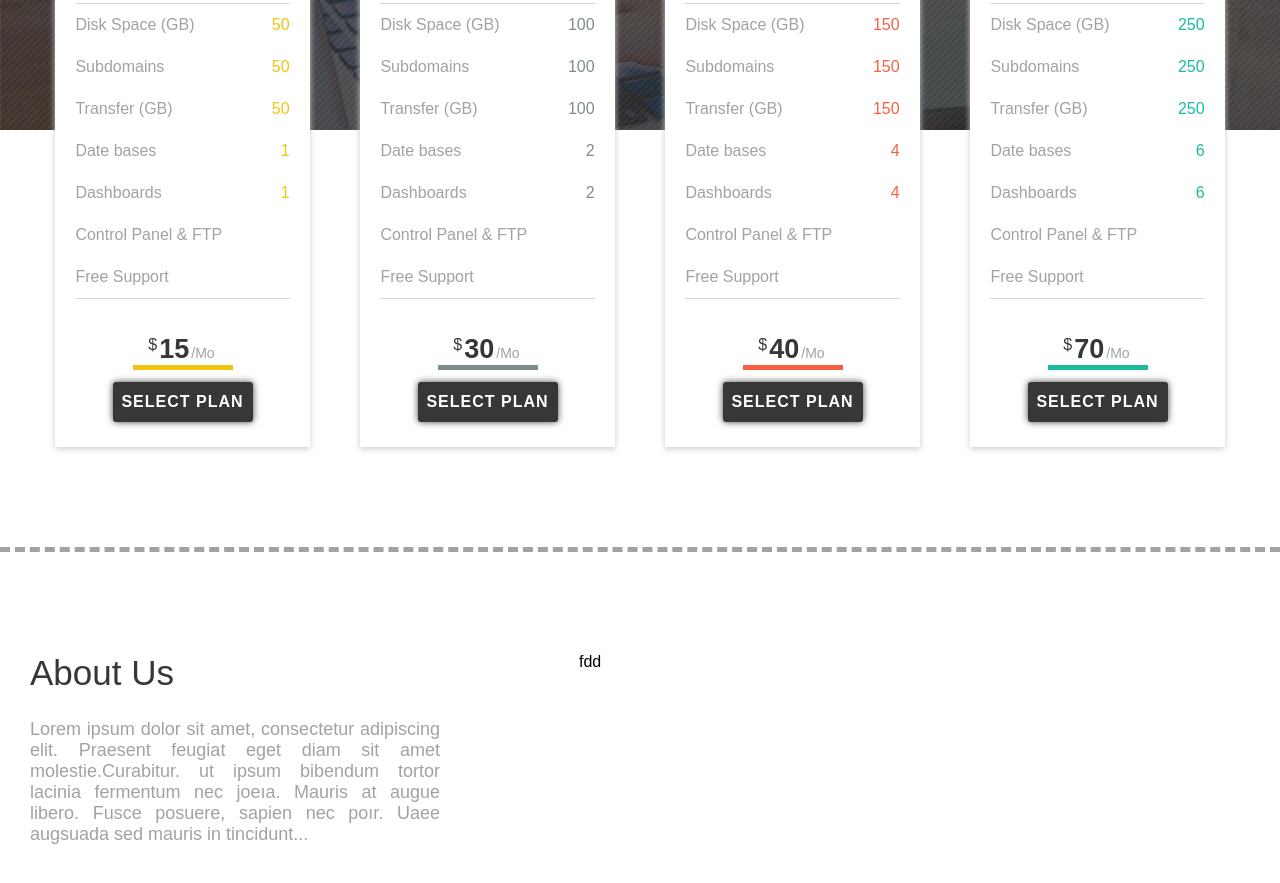
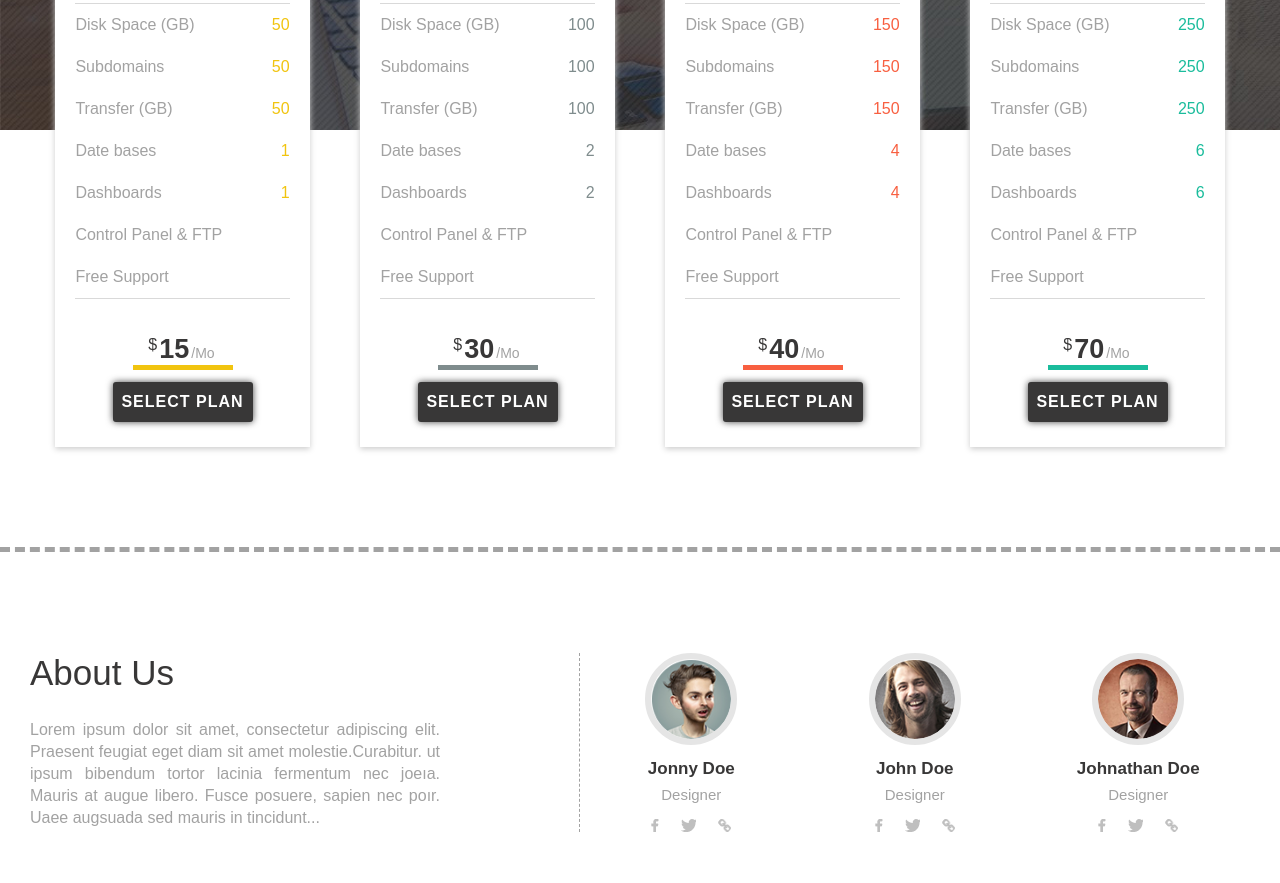
Before and after one commit to Prudkiy/ghost, a website: page public/index.html in a window 1280 px wide. Shown: the part 1636-2519 px from the top of the page. Drawn offline with nearby package versions, Linux system fonts and the light colour scheme.

Commit message:
finish - about

```diff
--- a/public/index.html
+++ b/public/index.html
@@ -190,7 +190,36 @@
                 </p>
             </div>
             <div class="about__right">
-                fdd
+                <div class="about__block">
+                    <div class="about__photo about__photo1"></div>
+                    <h4>Jonny Doe</h4>
+                    <h5>Designer</h5>
+                    <div class="about__social">
+                            <div class="about__social__facebook"></div>
+                            <div class="about__social__twiter"></div>
+                            <div class="about__social__link"></div>
+                    </div>
+                </div>
+                <div class="about__block">
+                    <div class="about__photo about__photo2"></div>
+                    <h4>John Doe</h4>
+                    <h5>Designer</h5>
+                    <div class="about__social">
+                            <div class="about__social__facebook"></div>
+                            <div class="about__social__twiter"></div>
+                            <div class="about__social__link"></div>
+                    </div>
+                </div>
+                <div class="about__block">
+                    <div class="about__photo about__photo3"></div>
+                    <h4>Johnathan Doe</h4>
+                    <h5>Designer</h5>
+                    <div class="about__social">
+                            <div class="about__social__facebook"></div>
+                            <div class="about__social__twiter"></div>
+                            <div class="about__social__link"></div>
+                    </div>
+                </div>
             </div>
         </div>
 
--- a/src/scss/about.scss
+++ b/src/scss/about.scss
@@ -6,22 +6,118 @@
     display: flex;
     width: 100%;
     padding-bottom: 110px;
+    @include mobile {
+        flex-direction: column;
+    }
     &__left {
         width: 45%;
+        border-right: 1px dashed $colorGrayDiscription;
+        @include mobile {
+            width: 100%;
+            border: none;
+            margin-bottom: 30px;
+        }
         h3 {
             font-size: 35px;
             color: $colorBgBlackHeadline;
             margin-bottom: 26px;
+            @include mobile {
+                text-align: center;
+            }
         }
         p {
-            font-size: 18px;
+            font-size: 16px;
+            line-height: 22px;
             text-align: justify;
-            font-weight: normal;
+            font-weight: 100;
+            font-family: Arial;
             color: $colorGrayDiscription;
             width: 410px;
+            @include mobile {
+                text-align: center;
+                width: 100%;
+            }
         }
     }
     &__right {
         width: 55%;
+        display: flex;
+        justify-content: space-around;
+        @include mobile {
+            width: 100%;
+            flex-direction: column;
+            justify-content: center;
+        }
+    }
+    &__block {
+        width: 130px;
+        text-align: center;
+        @include mobile {
+            width: 100%;
+            margin-bottom: 40px;
+        }
+        h4 {
+            font-size: 17px;
+            color: $colorBgBlackHeadline;
+            margin-top: 14px;
+            font-weight: bold;
+        }
+        h5 {
+            margin-top: 7px;
+            color: $colorGrayDiscription;
+            font-size: 15px;
+        }
+    }
+    &__photo {
+        width: 80px;
+        height: 80px;
+        margin: 0 auto;
+        background-size: 100% 100%;
+        background-position: center center;
+        background-repeat: no-repeat;
+        border: 6px solid #E5E5E5;
+        border-radius: 50%;
+    }
+    &__photo1 {
+        background-image: url('../img/photo1.png');
+    }
+    &__photo2 {
+        background-image: url('../img/photo2.png');
+    }
+    &__photo3 {
+        background-image: url('../img/photo3.png');
+    }
+    &__social {
+        display: flex;
+        width: 80px;
+        margin: 16px auto 0;
+        justify-content: space-between;
+        div {
+            height: 13px;
+            background-size: 100% 100%;
+            background-repeat: no-repeat;
+            cursor: pointer;
+        }
+        &__facebook {
+            width: 8px;
+            background-image: url('../img/icon-facebook.png');
+            &:hover {
+                background-image: url('../img/facebook_hover.png');
+            }
+        }
+        &__twiter {
+            width: 15px;
+            background-image: url('../img/icon-twit.png');
+            &:hover {
+                background-image: url('../img/twiter_hover.png');
+            }
+        }
+        &__link {
+            width: 13px;
+            background-image: url('../img/icon-link.png');
+            &:hover {
+                background-image: url('../img/link_hover.png');
+            }
+        }
     }
 }
```
Also changed, not shown: public/css/bundle.min.css, public/img/eye-false.png (deleted), public/img/eye-true.png (deleted), public/img/facebook_hover.png (added), public/img/johnathan.png (deleted), public/img/jonh.png (deleted), public/img/jonny.png (deleted), public/img/link_hover.png (added), public/img/photo1.png (added), public/img/photo2.png (added), public/img/photo3.png (added), public/img/src/no-translate-detected_318-30725.jpg (deleted), public/img/src/no-translate-detected_318-32631.jpg (deleted), public/img/src/no-translate-detected_318-53793.jpg (deleted), 1 more files.
